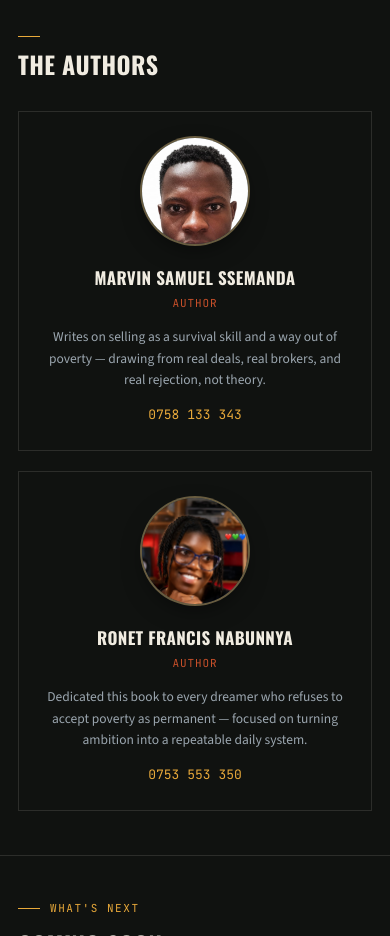
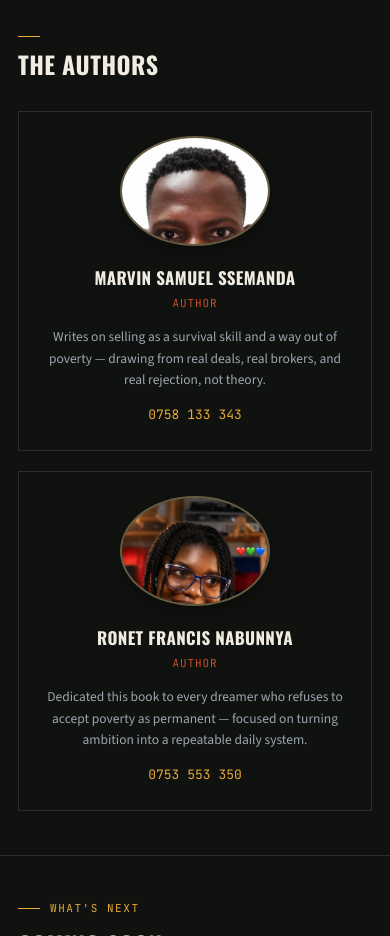
Before and after one commit to Alphabranco999/website-book, a plain HTML site: page index.html in a window 390 px wide. Shown: the part 3940-4876 px from the top of the page. Drawn offline with nearby package versions, Linux system fonts and the light colour scheme.

Commit message:
Update index.html

```diff
--- a/index.html
+++ b/index.html
@@ -361,7 +361,7 @@
     .jobs-card p{ font-size:13.5px; }
     .authors{ gap:20px; margin-top:32px; }
     .author-card{ padding:24px 20px; text-align:center; }
-    .avatar{ width:110px; height:110px; margin:0 auto 18px; }
+    .avatar{ width:150px; height:110px; margin:0 auto 18px; }
     .author-card h3{ font-size:17px; }
     .author-role{ margin-bottom:12px; }
     .author-card p{ font-size:13.5px; }
```
